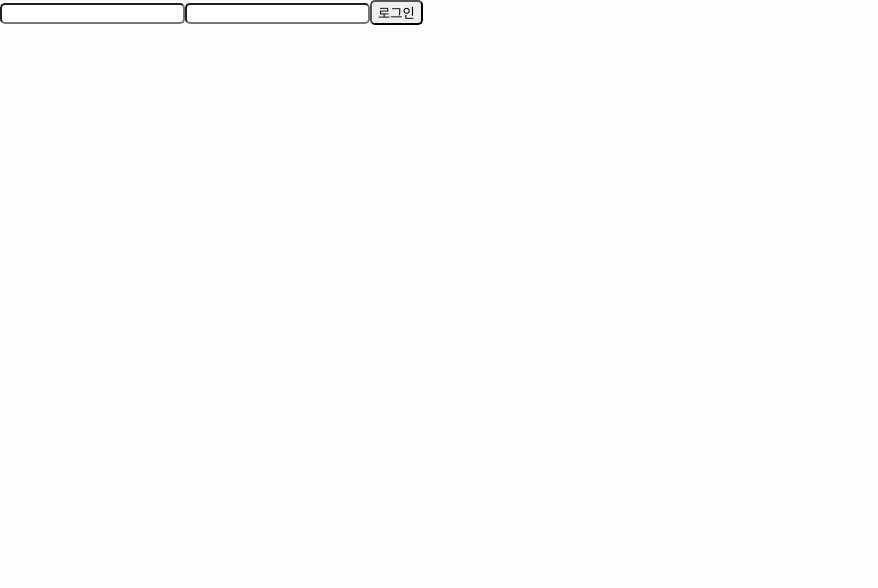
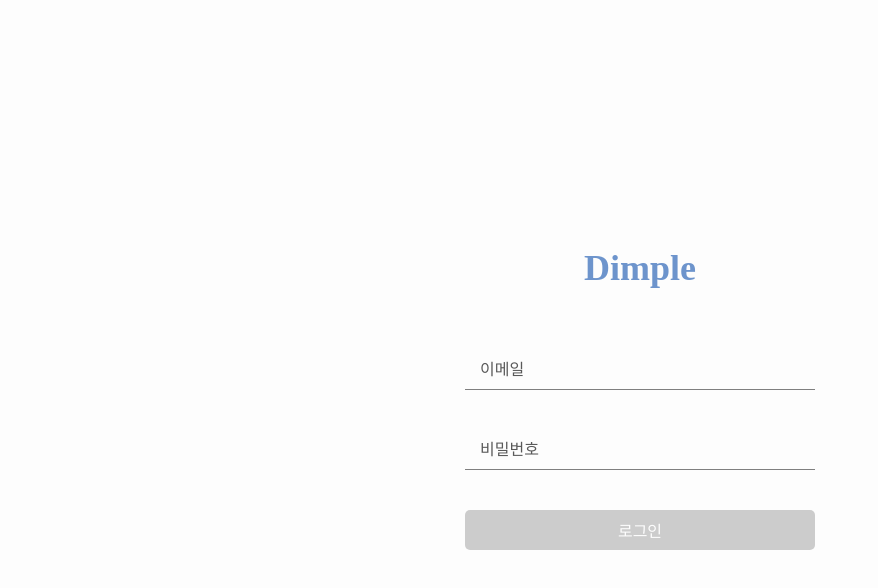
Before and after one commit to min-bok/Shop, a React (Create React App) app in the folder client/: page /login in a window 1280 px wide. Shown: the top 588 px of the page, without its empty margins (0-878 px from the left). Built offline with nearby package versions, Linux system fonts and the light colour scheme; a web font is replaced by a local one.

Commit message:
Feat: 로그인 버튼 활성화 여부 구현

```diff
--- a/client/src/App.js
+++ b/client/src/App.js
@@ -5,8 +5,8 @@
 const ContainHeader = lazy(() => import("./Layouts/ContainHeader"));
 const Home = lazy(() => import("./pages/Home"));
 const ProductDetail = lazy(() => import("./pages/ProductsDetail"));
-const Login = lazy(() => import("./pages/Login"));
-const Signup = lazy(() => import("./pages/Signup"));
+const Login = lazy(() => import("./pages/Auth/Login"));
+const Signup = lazy(() => import("./pages/Auth/Signup"));
 const Cart = lazy(() => import("./pages/CartPage"));
 const NotFound = lazy(() => import("./pages/Error/NotFound"));
 
--- a/client/src/components/Input.js
+++ b/client/src/components/Input.js
@@ -29,6 +29,7 @@
       onChange={props.method}
       type={props.type}
       placeholder={props.placeholder}
+      value={props.value}
       padding={props.padding}
       margin={props.margin}
       bgColor={props.bgColor}
--- /dev/null
+++ b/client/src/pages/Auth/Login.js
@@ -0,0 +1,43 @@
+import React, { useState } from "react";
+import styled from "styled-components";
+import { Link } from "react-router-dom";
+import LoginVal from "./components/LoginVal";
+
+const Cont = styled.div`
+  position: absolute;
+  width: 350px;
+  height: 300px;
+  top: 0;
+  bottom: 0;
+  left: 0;
+  right: 0;
+  margin: auto;
+`;
+
+const Inner = styled.div`
+  display: flex;
+  flex-direction: column;
+  height: 100%;
+  margin: 0 auto;
+  align-items: center;
+  justify-content: space-between;
+`;
+
+const Logo = styled.div`
+  font-size: 36px;
+  font-weight: 700;
+  color: #6d94cc;
+`;
+
+export default function Login() {
+  return (
+    <Cont>
+      <Inner>
+        <Link to="/">
+          <Logo>Dimple</Logo>
+        </Link>
+        <LoginVal />
+      </Inner>
+    </Cont>
+  );
+}
--- a/client/src/pages/Signup/index.js
+++ b/client/src/pages/Auth/Signup.js
@@ -1,11 +1,11 @@
 import React, { useState } from "react";
 import styled from "styled-components";
 import { Link } from "react-router-dom";
-import SubmitVal from "./components/SubmitVal";
+import SignupVal from "./components/SignupVal";
 
 const Cont = styled.div`
   position: absolute;
-  width: 500px;
+  width: 350px;
   height: 350px;
   top: 0;
   bottom: 0;
@@ -17,7 +17,6 @@
 const Inner = styled.div`
   display: flex;
   flex-direction: column;
-  width: 70%;
   height: 100%;
   margin: 0 auto;
   align-items: center;
@@ -37,7 +36,7 @@
         <Link to="/">
           <Logo>Dimple</Logo>
         </Link>
-        <SubmitVal />
+        <SignupVal />
       </Inner>
     </Cont>
   );
--- /dev/null
+++ b/client/src/pages/Auth/components/LoginVal.js
@@ -0,0 +1,104 @@
+import React, { useEffect, useState } from "react";
+import styled from "styled-components";
+import Input from "../../../components/Input";
+import Button from "../../../components/Button";
+import axios from "axios";
+
+const Form = styled.form`
+  width: 100%;
+`;
+
+export default function LoginVal() {
+  // input values
+  const [email, setEmail] = useState("");
+  const [password, setPassword] = useState("");
+  const [disabled, setDisable] = useState(true); // 버튼 활성화 여부 관리
+
+  useEffect(() => {
+    aCtiveBtn();
+  }, [email, password]);
+
+  //   이메일 입력 값 받아오는 함수
+  const handleEmail = (e) => {
+    setEmail(e.target.value);
+  };
+
+  // 비밀번호 입력 값 받아오는 함수
+  const handlePassword = (e) => {
+    setPassword(e.target.value);
+  };
+
+  // 버튼 활성화 시키는 버튼
+  const aCtiveBtn = async () => {
+    const regex = new RegExp(
+      /([\w-.]+)@((\[[0-9]{1,3}\.[0-9]{1,3}\.[0-9]{1,3}\.)|(([\w-]+\.)+))([a-zA-Z]{2,4}|[0-9]{1,3})(\]?)$/
+    );
+    // 올바른 이메일 형식 및 비밀번호가 8자리 이상 입력되었을때 버튼을 활성화
+    if (regex.test(email) && password.length >= 8) {
+      setDisable(false);
+    } else {
+      // 버튼 비활성화
+      setDisable(true);
+    }
+  };
+
+  //   로그인 데이터 전송하는 함수
+  const SubmitLoginData = async (e) => {
+    e.preventDefault();
+    const url = "/api/auth/login";
+    const val = [email, password];
+
+    try {
+      // 로그인이 성공하면 메인화면으로 이동
+      const result = await axios.post(url, {
+        data: {
+          val,
+        },
+      });
+
+      console.log(result.data.id); // 유저 아이디 값
+
+      // window.location.href = "/";
+    } catch (err) {
+      // 로그인 실패시 에러메시지를 띄우고 입력창을 초기화함
+      alert(err.response.data.msg);
+      setEmail("");
+      setPassword("");
+    }
+  };
+
+  return (
+    <Form method="post" onSubmit={SubmitLoginData}>
+      {/* method={handleEmail} 은 onChange={handleEmail}와 동일함 */}
+      <Input
+        method={handleEmail}
+        type="email"
+        width="100%"
+        height="40px"
+        border="none"
+        placeholder="이메일"
+        focus="2px solid #6D94CC"
+        value={email}
+      />
+      <Input
+        method={handlePassword}
+        type="password"
+        width="100%"
+        height="40px"
+        border="none"
+        placeholder="비밀번호"
+        focus="2px solid #6D94CC"
+        margin="40px 0 0 0"
+        value={password}
+      />
+      <Button
+        name="로그인"
+        color="#fdfdfd"
+        width="100%"
+        height="40px"
+        margin="40px 0 0 0"
+        disabled={disabled}
+      />
+    </Form>
+  );
+}
--- a/client/src/pages/Signup/components/SubmitVal.js
+++ b/client/src/pages/Auth/components/SignupVal.js
@@ -21,7 +21,7 @@
   margin: 0 0 10px 0;
 `;
 
-export default function SubmitVal() {
+export default function SignupVal() {
   // input values
   const [email, setEmail] = useState("");
   const [password, setPassword] = useState("password");
@@ -157,7 +157,6 @@
         <Input
           method={handleEmail}
           type="email"
-          value={email}
           width="100%"
           height="40px"
           border="none"
--- a/client/src/pages/Login/index.js
+++ /dev/null
@@ -1,16 +0,0 @@
-import React from "react";
-import styled from "styled-components";
-
-const UserIdInput = styled.input``;
-const UserPasswordInput = styled.input``;
-const LoginBtn = styled.button``;
-
-export default function Login() {
-  return (
-    <>
-      <UserIdInput></UserIdInput>
-      <UserPasswordInput></UserPasswordInput>
-      <LoginBtn>로그인</LoginBtn>
-    </>
-  );
-}
```
Also changed, not shown: 2 other files (tests, documents, lock files or other folders).
